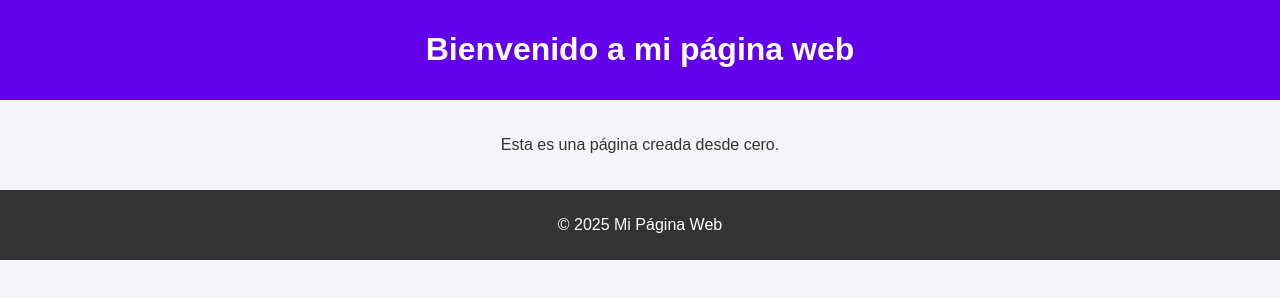
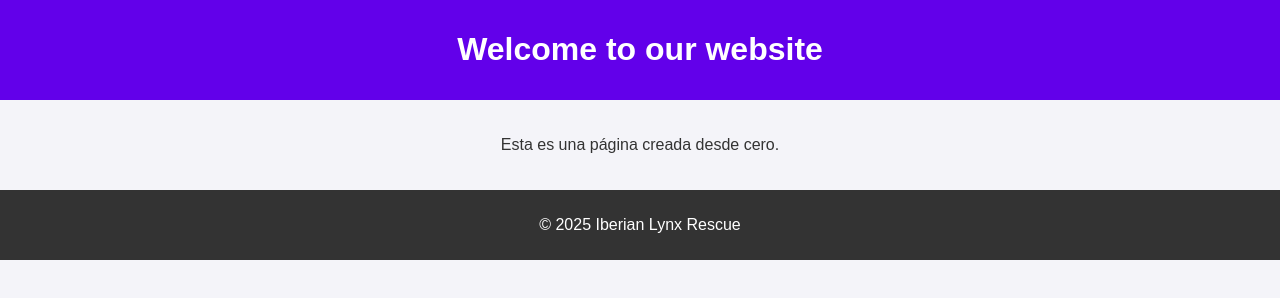
Before and after one commit to IberianLynxRescue/IberianLynxRescue, a plain HTML site: page index.html in a window 1280 px wide. Drawn offline with Linux system fonts and the light colour scheme.

Commit message:
Update index.html

```diff
--- a/index.html
+++ b/index.html
@@ -3,18 +3,18 @@
 <head>
     <meta charset="UTF-8">
     <meta name="viewport" content="width=device-width, initial-scale=1.0">
-    <title>Mi Página Web</title>
+    <title>Iberian Lynx Rescue</title>
     <link rel="stylesheet" href="styles.css">
 </head>
 <body>
     <header>
-        <h1>Bienvenido a mi página web</h1>
+        <h1>Welcome to our website</h1>
     </header>
     <main>
         <p>Esta es una página creada desde cero.</p>
     </main>
     <footer>
-        <p>© 2025 Mi Página Web</p>
+        <p>© 2025 Iberian Lynx Rescue</p>
     </footer>
 </body>
 </html>
```
